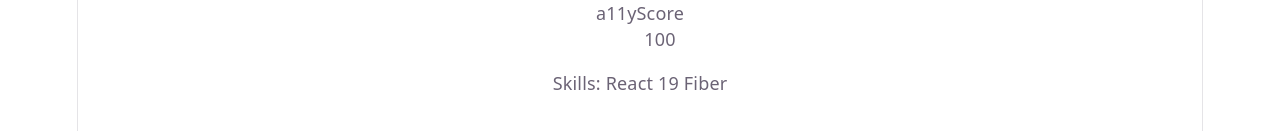
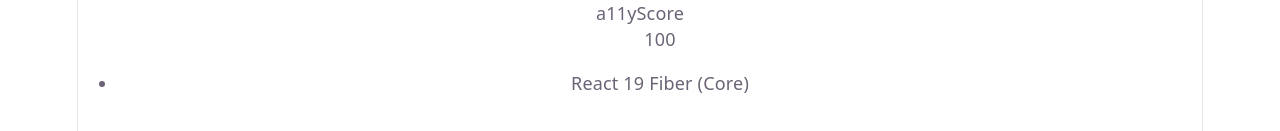
Before and after one commit to haonganh/24520089_DangHoangAnh_Lab03_Ex, a React (Vite) app in the folder Excercise_01/: page / in a window 1280 px wide. Shown: the part 309-440 px from the top of the page. Built offline with nearby package versions, Linux system fonts and the light colour scheme.

Commit message:
feat(ex1): add keyed accessible skills list

```diff
--- a/Excercise_01/src/components/DeveloperCard.jsx
+++ b/Excercise_01/src/components/DeveloperCard.jsx
@@ -32,7 +32,15 @@
   ))}
 </dl>
 
-      <p>Skills: {skills.map(skill => skill.name).join(', ')}</p>
+
+<ul className={styles.skills} aria-label="Engineered Skills">
+  {skills.map((s) => (
+    <li key={s.id}>
+      {s.name} ({s.tier})
+    </li>
+  ))}
+</ul>
+
     </article>
   )
 }
```
